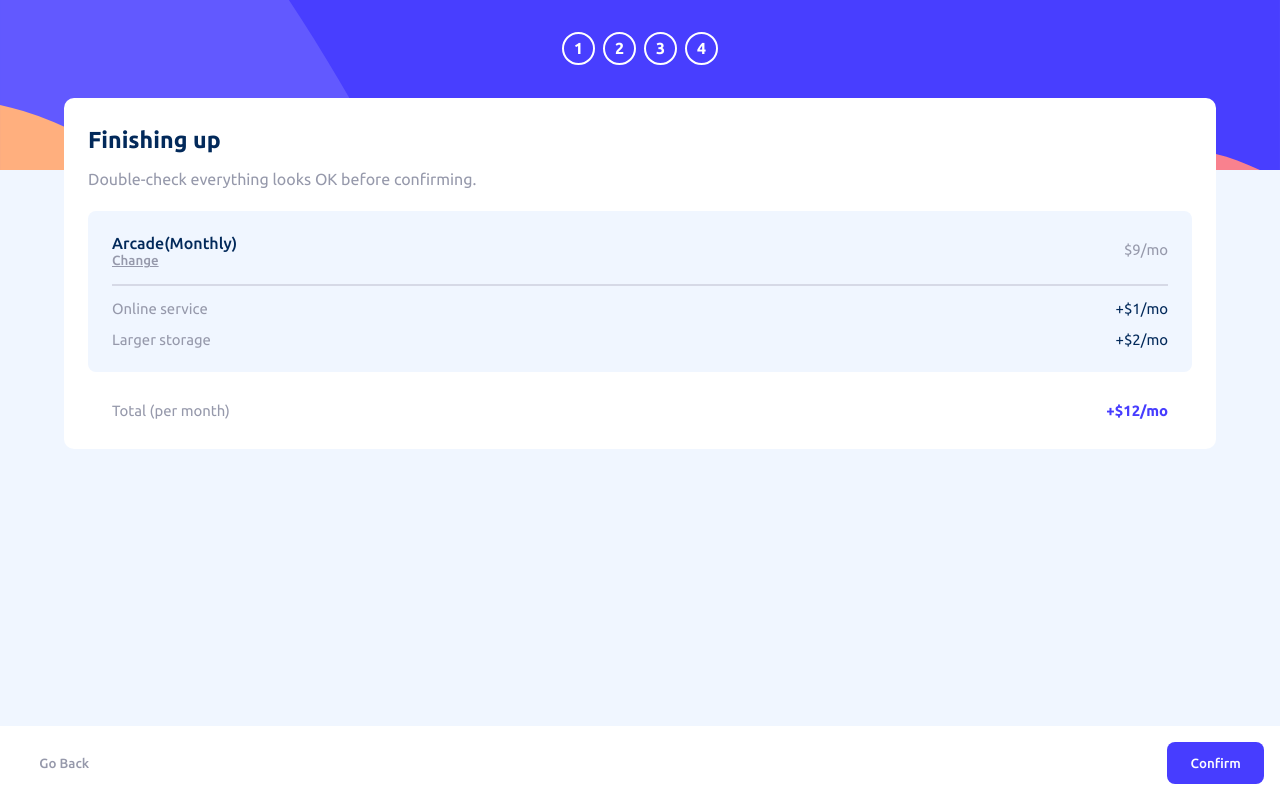
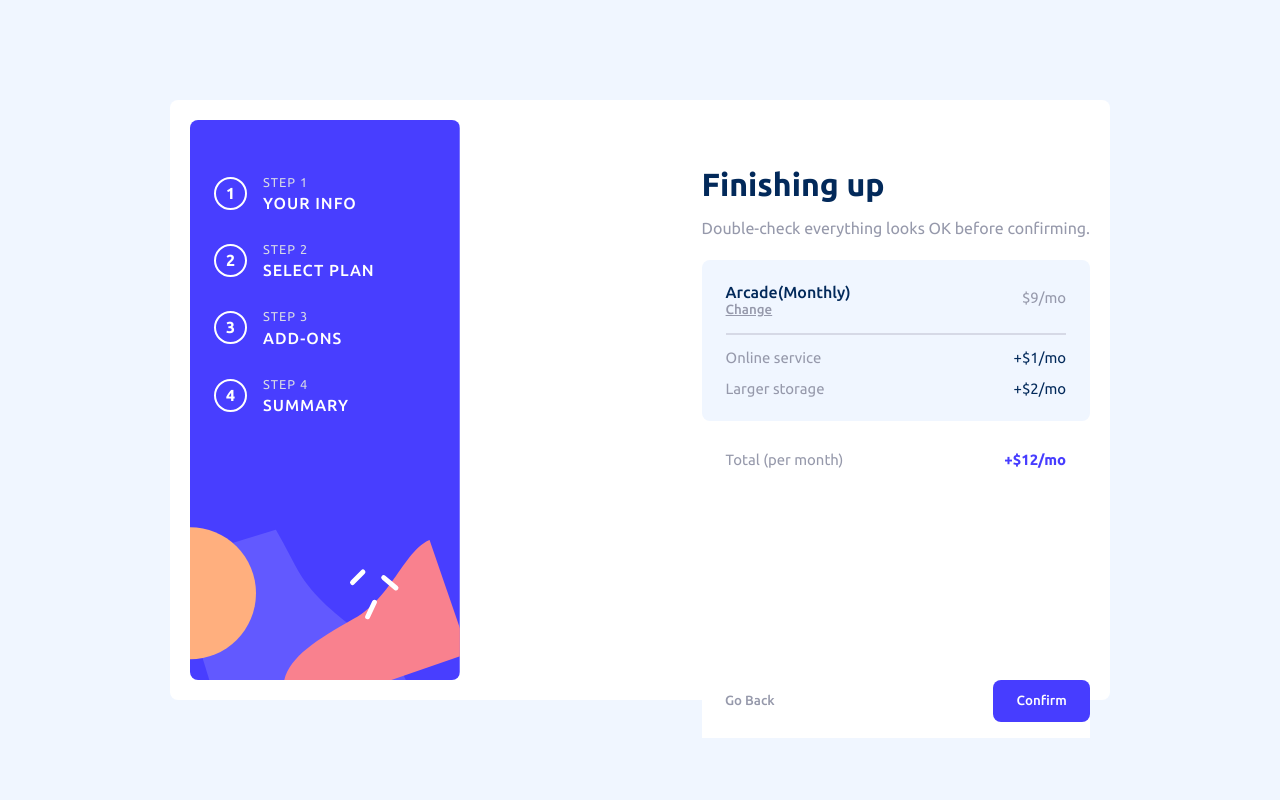
Before and after one commit to HamnaIshaq/multi-step-form, a React (Vite) app: page /summary in a window 1280 px wide. Built offline with nearby package versions, Linux system fonts and the light colour scheme.

Commit message:
Add desktop styling

```diff
--- a/src/assets/styles/styles.css
+++ b/src/assets/styles/styles.css
@@ -125,6 +125,7 @@ input {
   text-transform: uppercase;
   font-family: "Ubuntu-Medium";
   letter-spacing: 1px;
+  display: none;
 }
 
 .step-num {
@@ -239,7 +240,8 @@ input {
 
 /* Select plan */
 
-.selection-input-card {
+.selection-input-card,
+.details-container-card {
   display: flex;
   padding: 1em;
 }
@@ -257,14 +259,16 @@ input {
   align-self: flex-start;
 }
 
-.plan-details {
+.plan-details,
+.details-container {
   margin-left: 1em;
   align-self: center;
   display: flex;
   flex-direction: column;
 }
 
-.plan-details > * {
+.plan-details > *,
+.details-container > * {
   margin-top: .25em;
 }
 
@@ -431,3 +435,125 @@ input {
 .show {
   display: block;
 }
+
+@media (min-width: 900px) {
+  .main-container {
+    display: flex;
+    align-items: center;
+  }
+
+  .desktop-layout-container {
+    max-width: 940px;
+    width: 80%;
+    height: 600px;
+    margin: 0 auto;
+    display: flex;
+    justify-content: space-between;
+    background-color: var(--neutralWhite);
+    border-radius: 8px;
+    padding: 1.25em;
+  }
+
+  .sidebar-container {
+    background-image: url('../images/bg-sidebar-desktop.svg');
+    height: 100%;
+    border-radius: 8px;
+    width: 30%;
+    padding: 1.5em;
+    position: relative;
+  }
+
+  .sidebar-item-name {
+    display: flex;
+    margin-left: 1em;
+  }
+
+  .sidebar-list {
+    flex-direction: column;
+  }
+
+  .sidebar-list-item + .sidebar-list-item {
+    margin-left: 0;
+    margin-top: 2em;
+  }
+
+  .step {
+    align-self: center;
+  }
+
+  .step-num {
+    margin-bottom: .5em;
+    font-size: .8rem;
+    letter-spacing: 1px;
+  }
+
+  .card-container {
+    position: static;
+    border-radius: 0;
+    height: 100%;
+    width: 100%;
+    margin: 0;
+    padding: 3em 0;
+  }
+
+  .form-container {
+    background-color: var(--neutralWhite);
+    display: flex;
+    flex-direction: column;
+    width: 50%;
+    margin-right: 2em;
+    margin: 0 auto;
+  }
+
+  .personal-info {
+    margin-top: 2.5em;
+  }
+
+  .input-container {
+    margin-bottom: 1em;
+  }
+
+  .card-h2 {
+    font-size: 2rem;
+  }
+
+  .form-footer-container {
+    position: static;
+    padding: 0 0 1em 0;
+  }
+
+  .plan-container {
+    display: flex;
+  }
+
+  .selection-input-card {
+    flex-direction: column;
+  }
+
+  .plan-details {
+    margin: 0;
+    align-self: flex-start;
+    margin-top: 3em;
+  }
+
+  .plan-option-container {
+    width: 100%;
+    border-radius: 9px;
+  }
+
+  .plan-option-container + .plan-option-container {
+    margin-left: 1em;
+  }
+
+  .desktop-center {
+    justify-content: center;
+  }
+
+  .thank-you-img {
+    width: 80px;
+    height: 80px;
+    margin-top: 0;
+    margin-bottom: 2em;
+  }
+
+}
```
